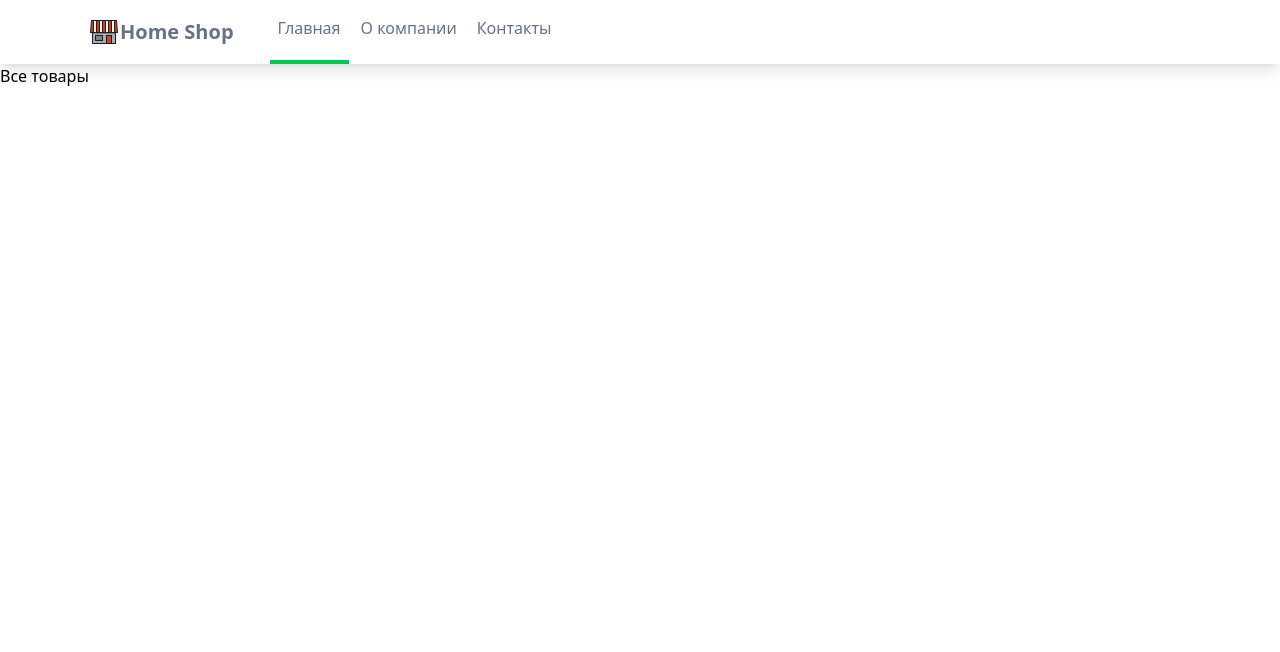
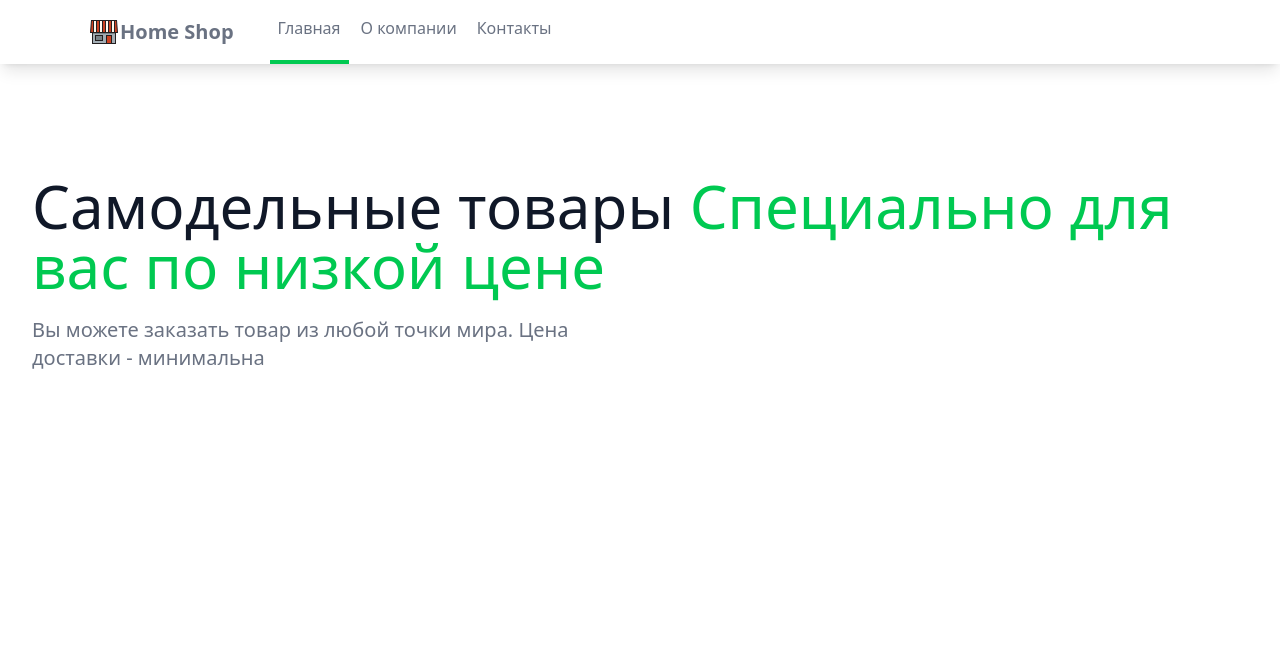
Before and after one commit to AndrewSkow24/e-commerce, a Django app: page / in a window 1280 px wide. Shown: the top 652 px of the page. Run offline with Django 5.2, Linux system fonts and the light colour scheme; data that the repository does not hold is empty.

Commit message:
Images in front

```diff
--- a/myapp/static/myapp/styles.css
+++ b/myapp/static/myapp/styles.css
@@ -10,14 +10,27 @@
     --color-green-500: oklch(72.3% 0.219 149.579);
     --color-sky-500: oklch(68.5% 0.169 237.323);
     --color-gray-500: oklch(55.1% 0.027 264.364);
+    --color-gray-700: oklch(37.3% 0.034 259.733);
+    --color-gray-900: oklch(21% 0.034 264.665);
     --color-white: #fff;
     --spacing: 0.25rem;
+    --container-xl: 36rem;
     --container-6xl: 72rem;
+    --container-7xl: 80rem;
+    --text-base: 1rem;
+    --text-base--line-height: calc(1.5 / 1);
     --text-lg: 1.125rem;
     --text-lg--line-height: calc(1.75 / 1.125);
     --text-xl: 1.25rem;
     --text-xl--line-height: calc(1.75 / 1.25);
+    --text-4xl: 2.25rem;
+    --text-4xl--line-height: calc(2.5 / 2.25);
+    --text-5xl: 3rem;
+    --text-5xl--line-height: 1;
+    --text-6xl: 3.75rem;
+    --text-6xl--line-height: 1;
     --font-weight-semibold: 600;
+    --font-weight-bold: 700;
     --default-font-family: var(--font-sans);
     --default-mono-font-family: var(--font-mono);
   }
@@ -177,23 +190,62 @@
   .mx-auto {
     margin-inline: auto;
   }
+  .mt-3 {
+    margin-top: calc(var(--spacing) * 3);
+  }
+  .mt-10 {
+    margin-top: calc(var(--spacing) * 10);
+  }
+  .mb-2 {
+    margin-bottom: calc(var(--spacing) * 2);
+  }
   .block {
     display: block;
   }
   .flex {
     display: flex;
   }
+  .grid {
+    display: grid;
+  }
   .h-8 {
     height: calc(var(--spacing) * 8);
+  }
+  .h-\[200px\] {
+    height: 200px;
+  }
+  .h-\[400px\] {
+    height: 400px;
   }
   .w-8 {
     width: calc(var(--spacing) * 8);
   }
+  .w-\[200px\] {
+    width: 200px;
+  }
+  .w-full {
+    width: 100%;
+  }
   .max-w-6xl {
     max-width: var(--container-6xl);
   }
+  .max-w-7xl {
+    max-width: var(--container-7xl);
+  }
+  .grid-cols-1 {
+    grid-template-columns: repeat(1, minmax(0, 1fr));
+  }
+  .grid-cols-12 {
+    grid-template-columns: repeat(12, minmax(0, 1fr));
+  }
   .items-center {
     align-items: center;
+  }
+  .gap-3 {
+    gap: calc(var(--spacing) * 3);
+  }
+  .gap-5 {
+    gap: calc(var(--spacing) * 5);
   }
   .space-x-1 {
     :where(& > :not(:last-child)) {
@@ -209,6 +261,12 @@
       margin-inline-end: calc(calc(var(--spacing) * 7) * calc(1 - var(--tw-space-x-reverse)));
     }
   }
+  .overflow-hidden {
+    overflow: hidden;
+  }
+  .rounded {
+    border-radius: 0.25rem;
+  }
   .border-b-4 {
     border-bottom-style: var(--tw-border-style);
     border-bottom-width: 4px;
@@ -219,18 +277,36 @@
   .bg-white {
     background-color: var(--color-white);
   }
+  .p-10 {
+    padding: calc(var(--spacing) * 10);
+  }
   .px-2 {
     padding-inline: calc(var(--spacing) * 2);
   }
   .px-4 {
     padding-inline: calc(var(--spacing) * 4);
   }
+  .px-6 {
+    padding-inline: calc(var(--spacing) * 6);
+  }
   .py-4 {
     padding-block: calc(var(--spacing) * 4);
+  }
+  .text-4xl {
+    font-size: var(--text-4xl);
+    line-height: var(--tw-leading, var(--text-4xl--line-height));
+  }
+  .text-base {
+    font-size: var(--text-base);
+    line-height: var(--tw-leading, var(--text-base--line-height));
   }
   .text-xl {
     font-size: var(--text-xl);
     line-height: var(--tw-leading, var(--text-xl--line-height));
+  }
+  .font-bold {
+    --tw-font-weight: var(--font-weight-bold);
+    font-weight: var(--font-weight-bold);
   }
   .font-semibold {
     --tw-font-weight: var(--font-weight-semibold);
@@ -239,9 +315,136 @@
   .text-gray-500 {
     color: var(--color-gray-500);
   }
+  .text-gray-700 {
+    color: var(--color-gray-700);
+  }
+  .text-gray-900 {
+    color: var(--color-gray-900);
+  }
+  .text-green-500 {
+    color: var(--color-green-500);
+  }
+  .shadow {
+    --tw-shadow: 0 1px 3px 0 var(--tw-shadow-color, rgb(0 0 0 / 0.1)), 0 1px 2px -1px var(--tw-shadow-color, rgb(0 0 0 / 0.1));
+    box-shadow: var(--tw-inset-shadow), var(--tw-inset-ring-shadow), var(--tw-ring-offset-shadow), var(--tw-ring-shadow), var(--tw-shadow);
+  }
   .shadow-lg {
     --tw-shadow: 0 10px 15px -3px var(--tw-shadow-color, rgb(0 0 0 / 0.1)), 0 4px 6px -4px var(--tw-shadow-color, rgb(0 0 0 / 0.1));
     box-shadow: var(--tw-inset-shadow), var(--tw-inset-ring-shadow), var(--tw-ring-offset-shadow), var(--tw-ring-shadow), var(--tw-shadow);
+  }
+  .sm\:mx-auto {
+    @media (width >= 40rem) {
+      margin-inline: auto;
+    }
+  }
+  .sm\:mt-5 {
+    @media (width >= 40rem) {
+      margin-top: calc(var(--spacing) * 5);
+    }
+  }
+  .sm\:mt-12 {
+    @media (width >= 40rem) {
+      margin-top: calc(var(--spacing) * 12);
+    }
+  }
+  .sm\:max-w-xl {
+    @media (width >= 40rem) {
+      max-width: var(--container-xl);
+    }
+  }
+  .sm\:grid-cols-1 {
+    @media (width >= 40rem) {
+      grid-template-columns: repeat(1, minmax(0, 1fr));
+    }
+  }
+  .sm\:px-6 {
+    @media (width >= 40rem) {
+      padding-inline: calc(var(--spacing) * 6);
+    }
+  }
+  .sm\:text-center {
+    @media (width >= 40rem) {
+      text-align: center;
+    }
+  }
+  .sm\:text-5xl {
+    @media (width >= 40rem) {
+      font-size: var(--text-5xl);
+      line-height: var(--tw-leading, var(--text-5xl--line-height));
+    }
+  }
+  .sm\:text-lg {
+    @media (width >= 40rem) {
+      font-size: var(--text-lg);
+      line-height: var(--tw-leading, var(--text-lg--line-height));
+    }
+  }
+  .md\:mt-5 {
+    @media (width >= 48rem) {
+      margin-top: calc(var(--spacing) * 5);
+    }
+  }
+  .md\:mt-16 {
+    @media (width >= 48rem) {
+      margin-top: calc(var(--spacing) * 16);
+    }
+  }
+  .md\:grid-cols-3 {
+    @media (width >= 48rem) {
+      grid-template-columns: repeat(3, minmax(0, 1fr));
+    }
+  }
+  .md\:text-6xl {
+    @media (width >= 48rem) {
+      font-size: var(--text-6xl);
+      line-height: var(--tw-leading, var(--text-6xl--line-height));
+    }
+  }
+  .md\:text-xl {
+    @media (width >= 48rem) {
+      font-size: var(--text-xl);
+      line-height: var(--tw-leading, var(--text-xl--line-height));
+    }
+  }
+  .lg\:mx-0 {
+    @media (width >= 64rem) {
+      margin-inline: calc(var(--spacing) * 0);
+    }
+  }
+  .lg\:mt-20 {
+    @media (width >= 64rem) {
+      margin-top: calc(var(--spacing) * 20);
+    }
+  }
+  .lg\:grid-cols-3 {
+    @media (width >= 64rem) {
+      grid-template-columns: repeat(3, minmax(0, 1fr));
+    }
+  }
+  .lg\:px-8 {
+    @media (width >= 64rem) {
+      padding-inline: calc(var(--spacing) * 8);
+    }
+  }
+  .lg\:text-left {
+    @media (width >= 64rem) {
+      text-align: left;
+    }
+  }
+  .xl\:mt-28 {
+    @media (width >= 80rem) {
+      margin-top: calc(var(--spacing) * 28);
+    }
+  }
+  .xl\:inline {
+    @media (width >= 80rem) {
+      display: inline;
+    }
+  }
+  .xl\:grid-cols-3 {
+    @media (width >= 80rem) {
+      grid-template-columns: repeat(3, minmax(0, 1fr));
+    }
   }
 }
 @property --tw-space-x-reverse {
--- a/myapp/templates/myapp/index.html
+++ b/myapp/templates/myapp/index.html
@@ -6,18 +6,49 @@
 {% block title %}Главная{% endblock title %}
 <!-- Контент -->
 {% block content %}
-<h1>Все товары</h1>
 
-{% for item in items %}
-<p>
-  <a href="{% url 'myapp:detail' item.id %}"
-    >ID: {{item.id}}
-    <img src="{{item.image.url}}" alt="" />
-  </a>
-</p>
-<p>Товар: {{ item.name }}</p>
-<p>Цена: {{ item.name }}$</p>
-<p>Описание: {{ item.description }}</p>
-{% endfor %}
+<main
+  class="mt-10 mx-auto max-w-7xl px-4 sm:mt-12 sm:px-6 md:mt-16 lg:mt-20 lg:px-8 xl:mt-28"
+>
+  <div class="sm:text-center lg:text-left">
+    <h1
+      class="text-4xl font-text-extrabold text-gray-900 sm:text-5xl md:text-6xl"
+    >
+      <span class="block xl:inline">Самодельные товары</span>
+      <span class="block xl:inline text-green-500"
+        >Специально для вас по низкой цене</span
+      >
+      <p
+        class="mt-3 text-base text-gray-500 sm:mt-5 sm:text-lg sm:max-w-xl sm:mx-auto md:mt-5 md:text-xl lg:mx-0"
+      >
+        Вы можете заказать товар из любой точки мира. Цена доставки - минимальна
+      </p>
+    </h1>
+  </div>
+
+  <div
+    class="p-10 grid grid-cols-1 sm:grid-cols-1 md:grid-cols-3 xl:grid-cols-3 lg:grid-cols-3 gap-5"
+  >
+    {% for item in items %}
+
+    <a href="{% url 'myapp:detail' item.id %}">
+      <div class="rounded overflow-hidden shadow-lg">
+        <img
+          class="w-full h-[400px]"
+          src="{{item.image.url}}"
+          alt="product_image"
+        />
+        <div class="px-6 py-4">
+          <p class="font-bold text-xl mb-2">{{item.name}}</p>
+          <p class="font-bold text-xl text-green-500 mb-2">{{item.price}}$</p>
+          <p class="text-gray-700 text-base">{{item.description}}</p>
+        </div>
+      </div>
+    </a>
+
+    {% endfor %}
+  </div>
+</main>
+
 <!--  -->
 {% endblock content %}
```
